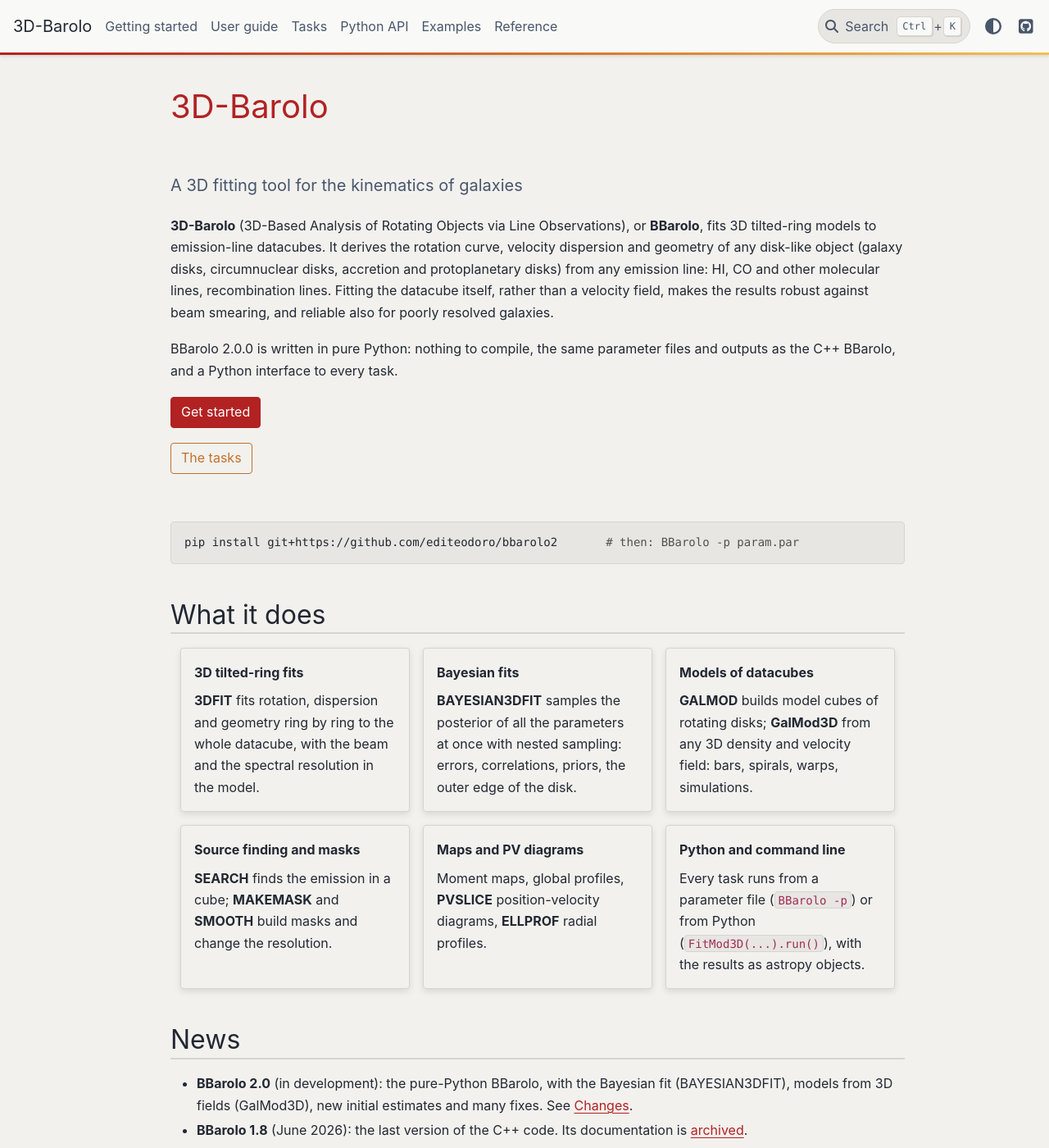
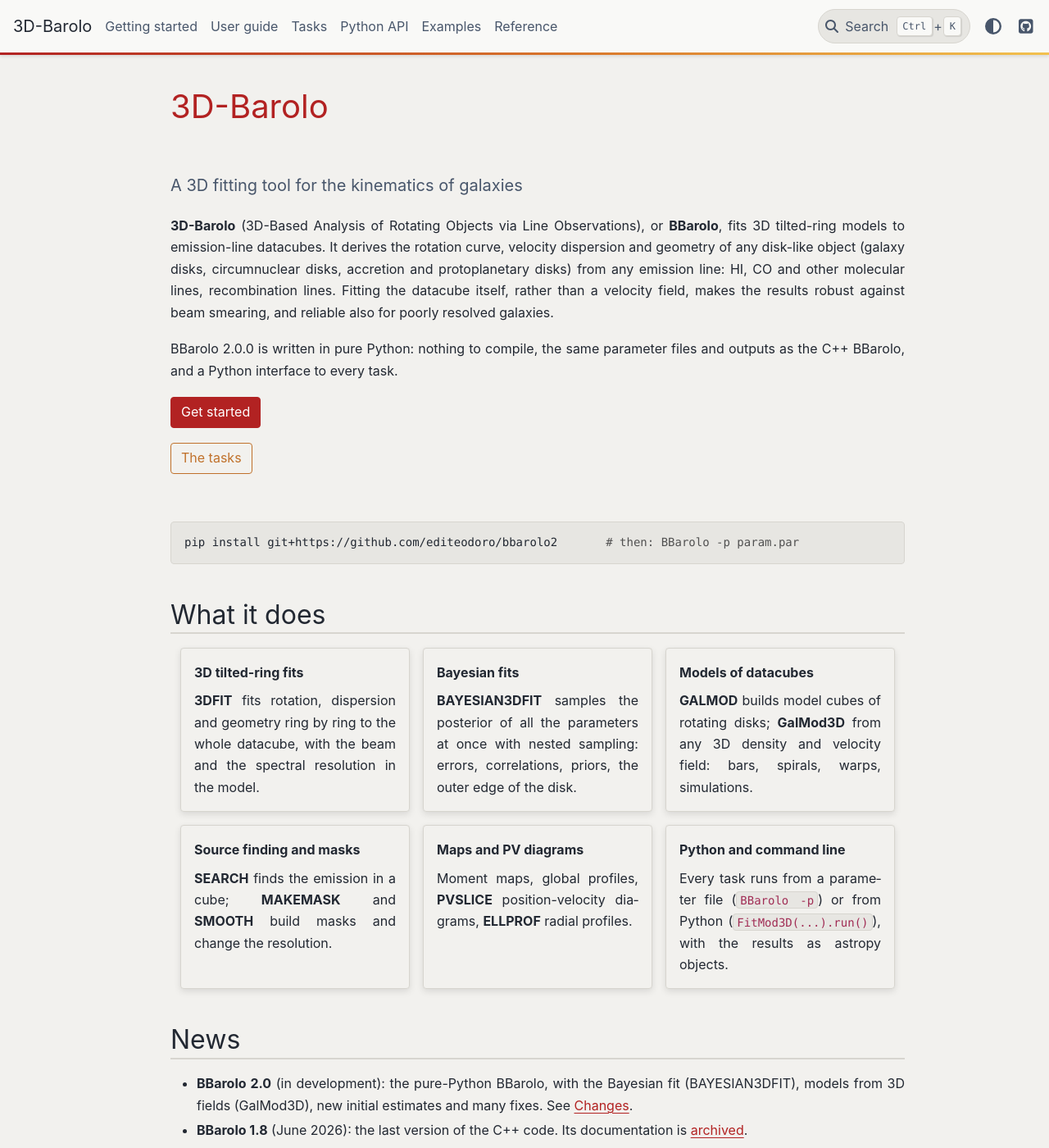
Before and after one commit to editeodoro/bbarolo2, a Sphinx documentation site: the page built from docs/index.md, in a window 1280 px wide and 1400 px high. Shown: the whole window at 82% size. Built offline with Sphinx 7.4.7 and the PyData theme 0.15.4, drawn with Linux system fonts in a browser that asks for light colours.

Commit message:
Docs: justified body text with hyphenation
Paragraphs of the pages are justified, with automatic hyphenation so that
narrow columns get no wide gaps. Tables, captions, card titles, rubrics and
the landing tagline stay left-aligned.

Co-Authored-By: Claude Opus 5.5 <noreply@anthropic.com>

```diff
--- a/docs/_static/custom.css
+++ b/docs/_static/custom.css
@@ -75,6 +75,16 @@ html[data-theme="dark"] .bd-sidebar-primary {
 .bd-article h1 { color: var(--pst-color-primary); }
 .bd-article h2 { border-bottom: 2px solid var(--pst-color-border); padding-bottom: 0.15rem; }
 
+/* Justified body text, with hyphenation so that narrow columns (cards, list items) get no wide gaps. Only
+   the running text of the pages: not tables, captions, the landing tagline or the parameter descriptions. */
+.bd-article p, .bd-article li > p, .bd-article dd > p {
+  text-align: justify;
+  hyphens: auto;
+  -webkit-hyphens: auto;
+}
+.bd-article .bb-tagline, .bd-article td p, .bd-article th p, .bd-article figcaption p,
+.bd-article .sd-card-title, .bd-article p.rubric { text-align: left; hyphens: manual; }
+
 /* Landing page */
 .bb-hero { padding: 2.5rem 0 1.5rem; }
 .bb-hero h1 { font-size: 2.6rem; margin-bottom: 0.3rem; }
```
